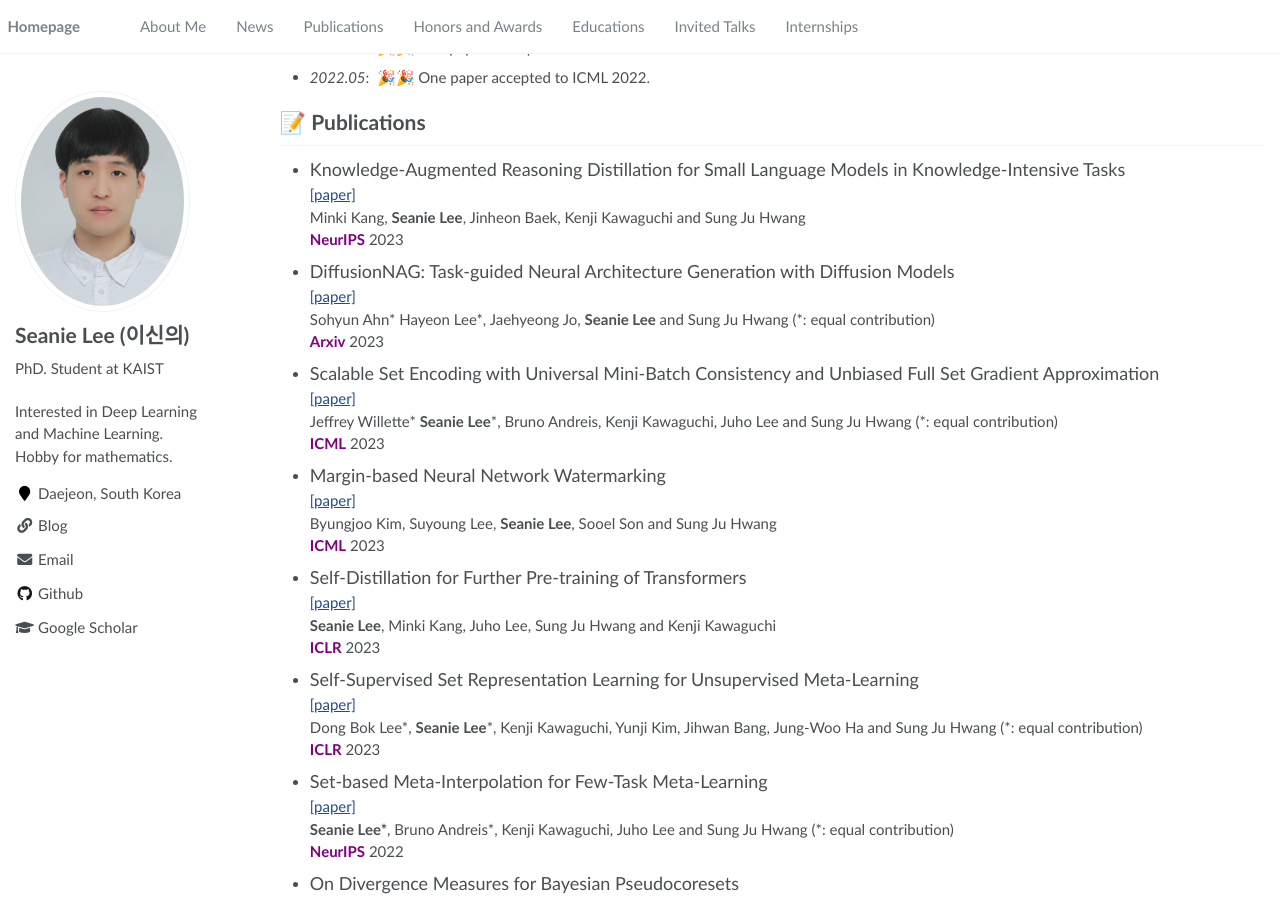
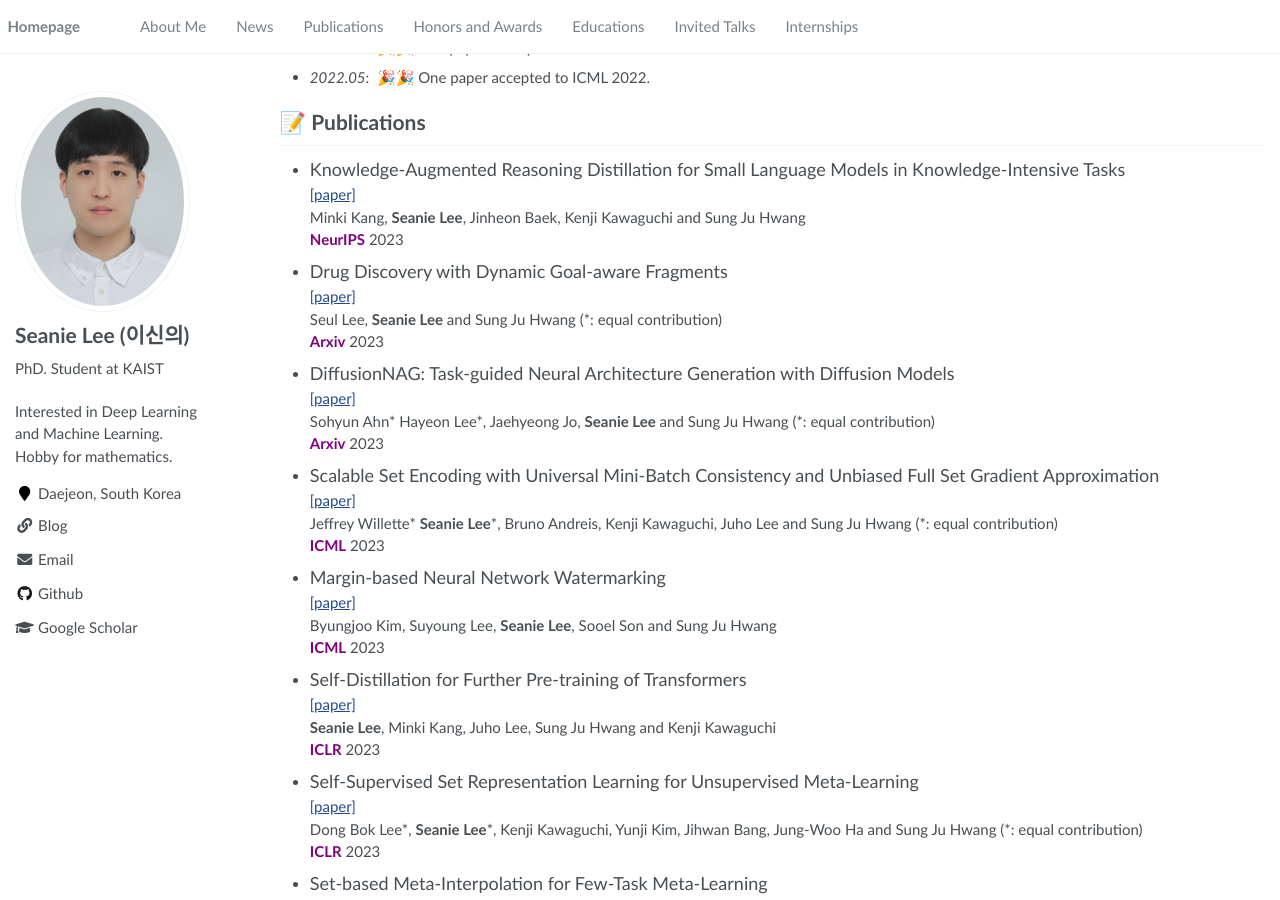
Before and after one commit to seanie12/seanie12.github.io, a Jekyll site: the page built from _pages/about.md, in a window 1280 px wide and 900 px high, scrolled down 326 px. Built offline with Jekyll 4.4.1, drawn with Linux system fonts in a browser that asks for light colours.

Commit message:
Update about.md

```diff
--- a/_pages/about.md
+++ b/_pages/about.md
@@ -38,6 +38,12 @@ I am a PhD student at <a href="https://www.mlai-kaist.com/" style="color: #7289d
 [[paper]](https://arxiv.org/abs/2305.18395) \\
 Minki Kang, **Seanie Lee**, Jinheon Baek, Kenji Kawaguchi and Sung Ju Hwang \\
 <span style="color:purple">**NeurIPS**</span> 2023
+
+- <font size="4">Drug Discovery with Dynamic Goal-aware Fragments</font>
+[[paper]](https://arxiv.org/abs/2310.00841) \\
+Seul Lee, **Seanie Lee** and Sung Ju Hwang (\*: equal contribution) \\
+<span style="color:purple">**Arxiv**</span> 2023
+
 
 
 - <font size="4">DiffusionNAG: Task-guided Neural Architecture Generation with Diffusion Models</font>
```
